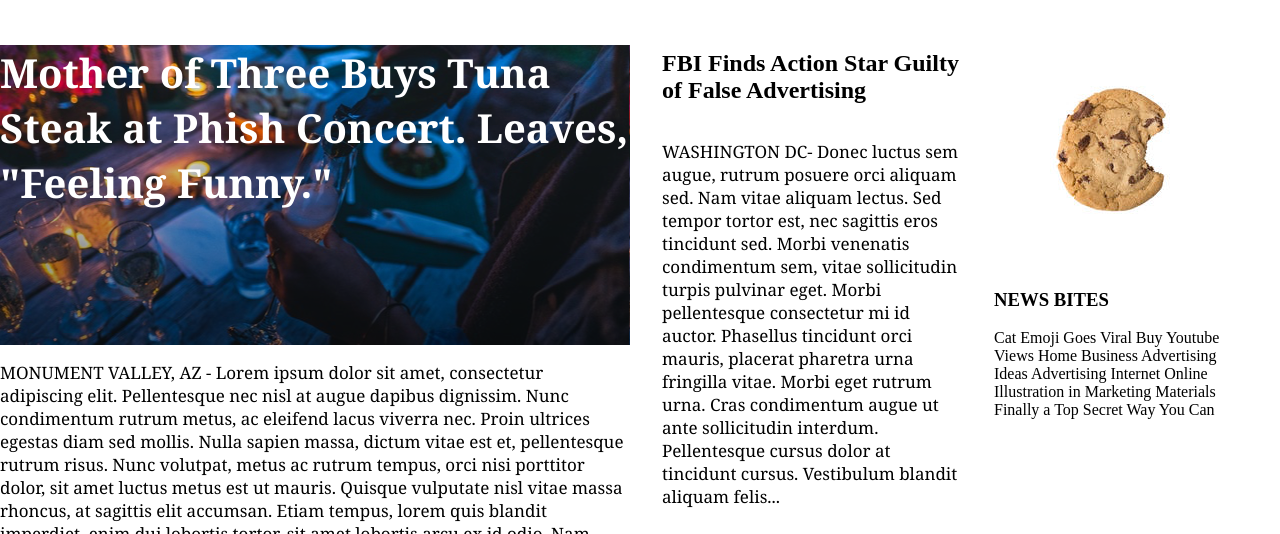
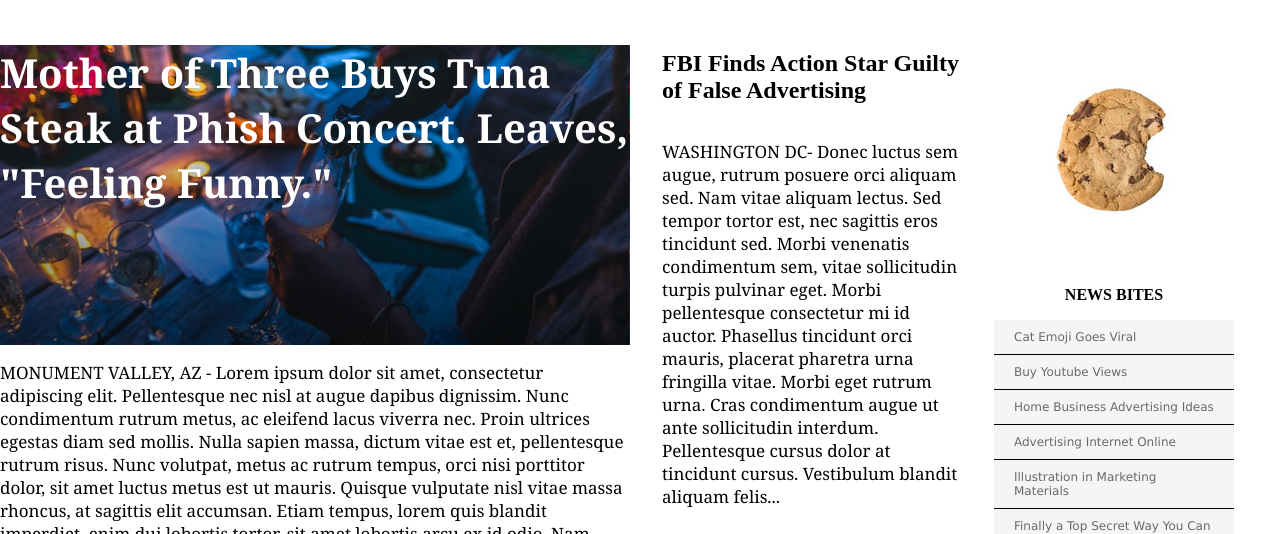
Before and after one commit to 87designer/MyTimes, a plain HTML site: page index.html in a window 1280 px wide. Shown: the part 86-620 px from the top of the page. Drawn offline with Linux system fonts and the light colour scheme.

Commit message:
finished news bites working to add footer

```diff
--- a/index.html
+++ b/index.html
@@ -83,8 +83,17 @@
         <img src="./resources/images/img-news-bite.png" alt="bitten cookie" >
         <div class="news-bites">
           <h3>NEWS BITES</h3>
-          <p>Cat Emoji Goes Viral Buy Youtube Views Home Business Advertising Ideas Advertising Internet Online Illustration in Marketing Materials Finally a Top Secret Way You Can</p>
+          <p>Cat Emoji Goes Viral</p>
+          <p>Buy Youtube Views</p>
+          <p>Home Business Advertising Ideas</p>
+          <p>Advertising Internet Online</p>
+          <p>Illustration in Marketing Materials</p>
+          <p>Finally a Top Secret Way You Can</p>
         </div>
+      </div>
+    </div>
+    <div class="footer">
+      <div class="footer-content">
       </div>
     </div>
 
--- a/resources/stylesheets/style.css
+++ b/resources/stylesheets/style.css
@@ -71,7 +71,25 @@ nav span a {
 }
 
 .column.small {
+  flex-direction: column;
+  align-items: center;
   width: 240px;
+}
+
+.column.small h3 {
+  font-size: 16px;
+  font-weight: bold;
+  text-align: center;
+}
+
+.column.small p {
+  margin: 0px;
+  border-bottom: 1px solid black;
+  background-color: WhiteSmoke;
+  font-family: Verdana;
+  font-size: 12px;
+  color: DimGray;
+  padding: 10px 20px;
 }
 
 #leadstory {
```
